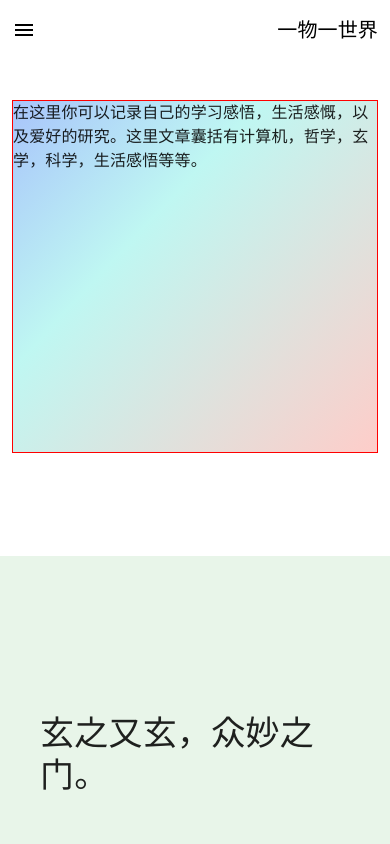
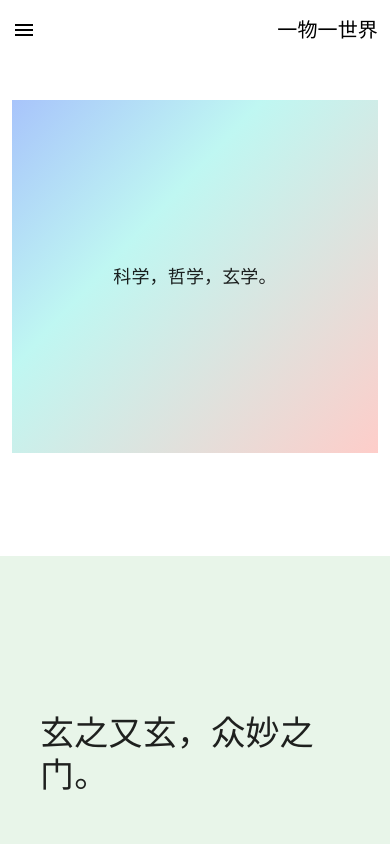
Before and after one commit to one-thing-one-world/blog-client, a React (Create React App) app: page / in a window 390 px wide. Shown: the top 844 px of the page. Built offline with nearby package versions, Linux system fonts and the light colour scheme.

Commit message:
[Fix::home] fix home page banner media query

```diff
--- a/postcss.config.js
+++ /dev/null
@@ -1,13 +0,0 @@
-// eslint-disable-next-line import/no-extraneous-dependencies
-const RelaxedUnit = require('postcss-relaxed-unit')
-
-module.exports = {
-  plugins: [
-    RelaxedUnit({
-      rules: {
-        rw: 'div(1020).mul(100).unit(vw)',
-        rh: 'div(1080).mul(100).unit(vh)',
-      },
-    }),
-  ],
-}
--- a/src/pages/Home/HomeCom/index.tsx
+++ b/src/pages/Home/HomeCom/index.tsx
@@ -1,45 +1,41 @@
 import React from 'react'
-import { Typography } from '@mui/material'
+// import { Typography } from '@mui/material'
 import styled from 'styled-components'
-// import BasicHomeCom from '../../../components/BasicHomeCom'
 
 const Wrapper = styled.div`
   width: 100%;
   height: 500px;
   display: flex;
   align-items: center;
-  flex-direction: column;
+  /* flex-direction: column; */
   justify-content: center;
   padding: 0 12px;
   box-sizing: border-box;
   max-width: 1020px;
-  /* @media (max-width: 750px) {
-    font-size: 2rem;
+`
+
+const TextWrapper = styled.div`
+  margin-bottom: 60px;
+  height: 353px;
+  width: 1020px;
+  display: flex;
+  align-items: center;
+  justify-content: center;
+  background: linear-gradient(313deg, #fecdc9 0%, #bff7f2 64%, #a8c4fb 100%);
+  @media (max-width: 750px) {
+    font-size: 18px;
   }
   @media (min-width: 750px) {
-    font-size: 20px;
-  } */
+    font-size: 34px;
+  }
 `
 export default function HomeCom() {
   return (
     <Wrapper>
-      <Typography
-        sx={{
-          marginBottom: '60px',
-          height: '353px',
-          border: '1px solid red',
-          background:
-            'linear-gradient(313deg, #FECDC9 0%, #BFF7F2 64%, #A8C4FB 100%)',
-        }}
-        gutterBottom
-        component="div"
-      >
-        在这里你可以记录自己的学习感悟，生活感慨，以及爱好的研究。这里文章囊括有计算机，哲学，玄学，科学，生活感悟等等。
-      </Typography>
-
-      {/* <Button variant="contained" size="large">
-        开始阅读
-      </Button> */}
+      <TextWrapper>
+        {/* 在这里你可以记录自己的学习感悟，生活感慨，以及爱好的研究。这里文章囊括有计算机，哲学，玄学，科学，生活感悟等等。 */}
+        科学，哲学，玄学。
+      </TextWrapper>
     </Wrapper>
   )
 }
--- a/src/pages/Home/MetaphysicsCom/index.tsx
+++ b/src/pages/Home/MetaphysicsCom/index.tsx
@@ -1,7 +1,7 @@
 import React from 'react'
 // import styled from 'styled-components'
 import { Button, Typography } from '@mui/material'
-import CenterWrapper from '../../../style/common'
+import { CenterWrapper } from '../../../style/common'
 import BasicHomeCom from '../../../components/BasicHomeCom'
 
 export default function MetaphysicsCom() {
--- a/src/pages/Home/ScienceCom/index.tsx
+++ b/src/pages/Home/ScienceCom/index.tsx
@@ -1,7 +1,7 @@
 import React from 'react'
 // import styled from 'styled-components'
 import { Button, Typography } from '@mui/material'
-import CenterWrapper from '../../../style/common'
+import { CenterWrapper } from '../../../style/common'
 import BasicHomeCom from '../../../components/BasicHomeCom'
 
 export default function ScienceCom() {
--- a/src/pages/Home/TechCom/index.tsx
+++ b/src/pages/Home/TechCom/index.tsx
@@ -1,7 +1,7 @@
 import React from 'react'
 // import styled from 'styled-components'
 import { Button, Typography } from '@mui/material'
-import CenterWrapper from '../../../style/common'
+import { CenterWrapper } from '../../../style/common'
 import BasicHomeCom from '../../../components/BasicHomeCom'
 
 export default function TechCom() {
--- a/src/pages/Home/TrivialCom/index.tsx
+++ b/src/pages/Home/TrivialCom/index.tsx
@@ -1,7 +1,7 @@
 import React from 'react'
 // import styled from 'styled-components'
 import { Button, Typography } from '@mui/material'
-import CenterWrapper from '../../../style/common'
+import { CenterWrapper } from '../../../style/common'
 import BasicHomeCom from '../../../components/BasicHomeCom'
 
 export default function TrivialCom() {
--- a/src/pages/Home/WriteArticalCom/index.tsx
+++ b/src/pages/Home/WriteArticalCom/index.tsx
@@ -1,6 +1,6 @@
 import React from 'react'
 import { Button, Typography } from '@mui/material'
-import CenterWrapper from '../../../style/common'
+import { CenterWrapper } from '../../../style/common'
 import BasicHomeCom from '../../../components/BasicHomeCom'
 
 export default function WriteArticalCom() {
--- a/src/pages/Metaphysics/index.tsx
+++ b/src/pages/Metaphysics/index.tsx
@@ -13,7 +13,7 @@
 import React from 'react'
 import styled from 'styled-components'
 import { Typography } from '@mui/material'
-import CenterWrapper from '../../style/common'
+import { CenterWrapper } from '../../style/common'
 // import { useNavigate } from 'react-router-dom'
 const SoilWrapper = styled.div`
   /* background: #fffde7; */
--- a/src/pages/Science/index.tsx
+++ b/src/pages/Science/index.tsx
@@ -1,7 +1,7 @@
 import React from 'react'
 import styled from 'styled-components'
 import { Typography } from '@mui/material'
-import CenterWrapper from '../../style/common'
+import { CenterWrapper } from '../../style/common'
 
 const WatterWrapper = styled.div`
   width: 100%;
--- a/src/pages/Tech/index.tsx
+++ b/src/pages/Tech/index.tsx
@@ -1,7 +1,7 @@
 import React from 'react'
 import styled from 'styled-components'
 import { Typography } from '@mui/material'
-import CenterWrapper from '../../style/common'
+import { CenterWrapper } from '../../style/common'
 
 const FlameWrapper = styled.div`
   background: #ffebee;
--- a/src/pages/Trivial/index.tsx
+++ b/src/pages/Trivial/index.tsx
@@ -1,7 +1,7 @@
 import React from 'react'
 import styled from 'styled-components'
 import { Typography } from '@mui/material'
-import CenterWrapper from '../../style/common'
+import { CenterWrapper } from '../../style/common'
 
 const GoldWrapper = styled.div`
   background: #ffebee;
--- a/src/style/common.jsx
+++ b/src/style/common.jsx
@@ -1,6 +1,6 @@
 import styled from 'styled-components'
 
-const CenterWrapper = styled.div`
+export const CenterWrapper = styled.div`
   width: 100%;
   height: 100%;
   display: flex;
@@ -10,4 +10,3 @@ const CenterWrapper = styled.div`
   font-size: 30px;
   /* text-align: center; */
 `
-export default CenterWrapper
```
